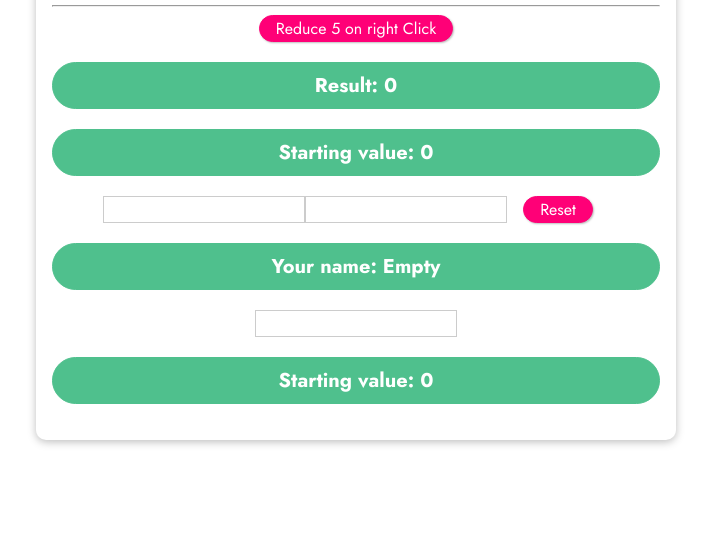
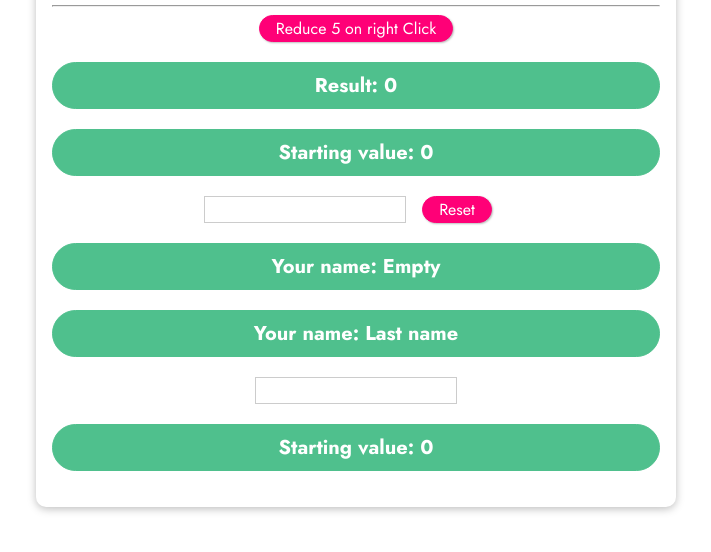
Before and after one commit to Gagandeep39/vue-event-binding, a plain HTML site: page index.html in a window 1280 px wide. Shown: the part 328-880 px from the top of the page, without its empty margins (284-995 px from the left). Before the commit the page ends 816 px from the top, so only its background shows below. Drawn offline with nearby package versions, Linux system fonts and the light colour scheme.

Commit message:
Added comouted properties

```diff
--- a/app.js
+++ b/app.js
@@ -27,6 +27,11 @@ const app = Vue.createApp({
       this.name = '';
     },
   },
+  computed: {
+    fullName(name) {
+      return this.name + ' Last name';
+    },
+  },
 });
 
 app.mount('#events');
--- a/index.html
+++ b/index.html
@@ -26,7 +26,7 @@
       <p>Result: {{ counter }}</p>
       <p v-once>Starting value: {{ counter }}</p>
       <!-- 2 ay binding - 1 -->
-      <input v-bind:value="name" type="text" v-on:input="setName" />
+      <!-- <input v-bind:value="name" type="text" v-on:input="setName" /> -->
       <!-- 2 way binding -2 -->
       <input type="text" v-model="name" />
       <!-- Just for understanding -->
@@ -34,6 +34,8 @@
       <button v-on:click="resetName">Reset</button>
 
       <p>Your name: {{name || 'Empty'}}</p>
+      <!-- Computed Binding -->
+      <p>Your name: {{ fullName }}</p>
       <form v-on:submit.prevent="submitForm">
         <input type="text" />
         <p v-once>Starting value: {{ counter }}</p>
```
Also changed, not shown: 1 other file.
